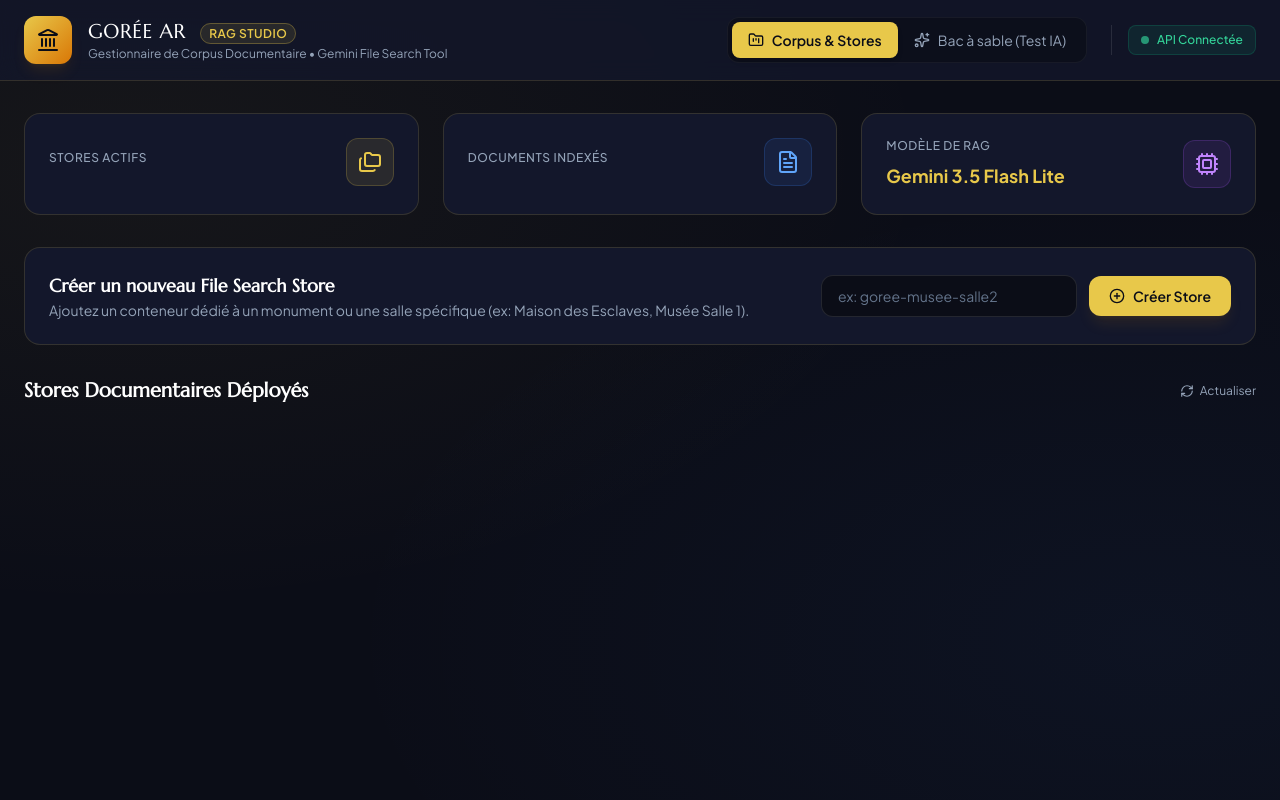
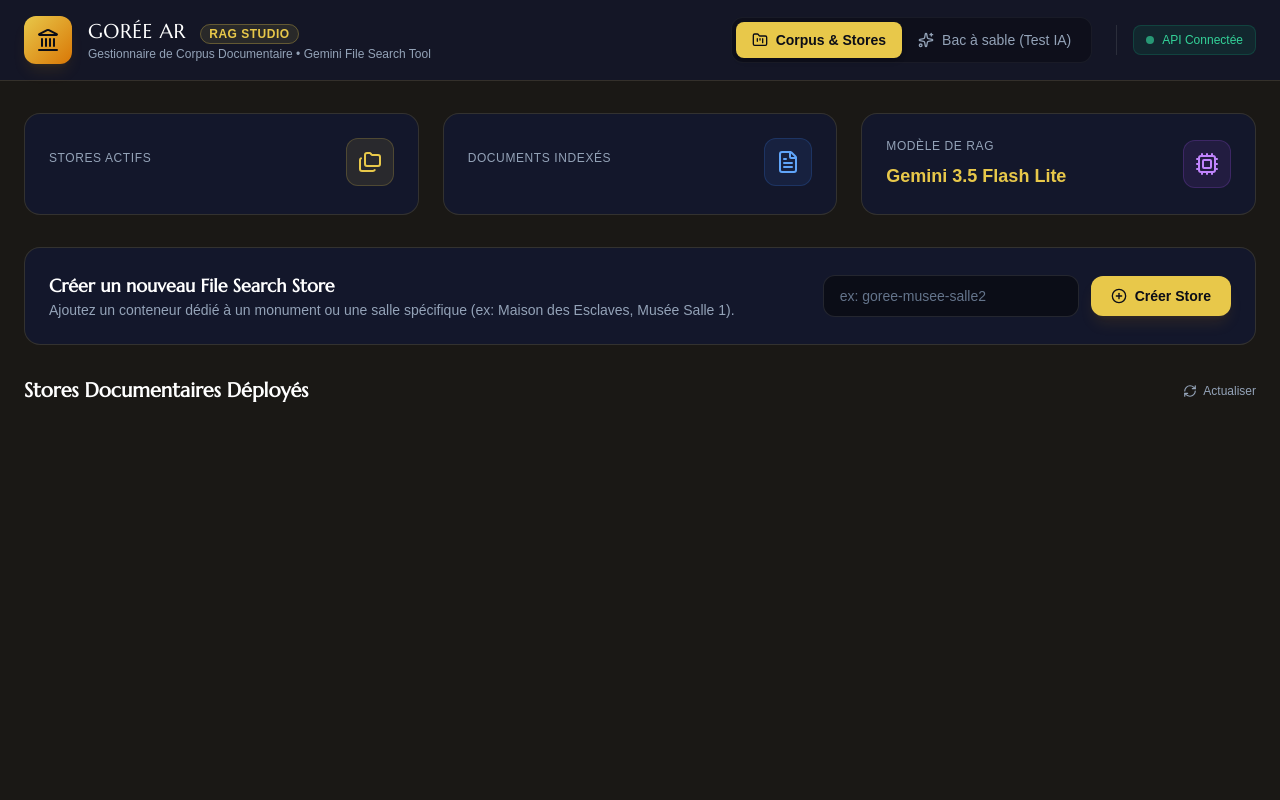
Before and after one commit to Jonathandu241/rag_dashboard, a FastAPI app: page / in a window 1280 px wide. Run offline with FastAPI, Linux system fonts and the light colour scheme; some libraries are stand-ins or nearby versions.

Commit message:
style: tokens couleur clair/sombre + polices Marcellus/IBM Plex

```diff
--- a/static/css/app.css
+++ b/static/css/app.css
@@ -1,12 +1,48 @@
-body {
-    background-color: #0B0D17;
-    background-image:
-        radial-gradient(at 10% 20%, rgba(232, 200, 74, 0.05) 0px, transparent 50%),
-        radial-gradient(at 90% 80%, rgba(59, 130, 246, 0.05) 0px, transparent 50%);
+/* Charte "Gorée AR" — back-office corpus documentaire.
+   Registre éditorial : chaux (bg), basalte (ink), laiton (accent). Zéro dégradé. */
+
+:root {
+  --bg: #F2EEE6;
+  --surface: #FBFAF6;
+  --ink: #1E1B16;
+  --muted: #6B6459;
+  --line: #D8D1C2;
+  --accent: #9C7A24;
+  --accent-hover: #856619;
+  --danger: #8A3B2E;
 }
 
-.gold-gradient-text {
-    background: linear-gradient(135deg, #FFFFFF 0%, #E8C84A 100%);
-    -webkit-background-clip: text;
-    -webkit-text-fill-color: transparent;
+html.dark {
+  --bg: #1A1815;
+  --surface: #232019;
+  --ink: #E8E2D4;
+  --muted: #9A9184;
+  --line: #3A352C;
+  --accent: #C9A64E;
+  --accent-hover: #D8B45E;
+  --danger: #C56B58;
 }
+
+body {
+  background-color: var(--bg);
+  color: var(--ink);
+}
+
+/* Longueur de ligne confortable pour les paragraphes d'aide */
+.prose-help {
+  max-width: 62ch;
+  line-height: 1.6;
+}
+
+/* Barre latérale de l'onglet actif (filet laiton) */
+.nav-link-active {
+  box-shadow: inset 2px 0 0 0 var(--accent);
+}
+
+/* Respect de prefers-reduced-motion */
+@media (prefers-reduced-motion: reduce) {
+  *, *::before, *::after {
+    animation-duration: 0.01ms !important;
+    transition-duration: 0.01ms !important;
+  }
+}
--- a/templates/index.html
+++ b/templates/index.html
@@ -7,7 +7,7 @@
     <!-- Fonts -->
     <link rel="preconnect" href="https://fonts.googleapis.com">
     <link rel="preconnect" href="https://fonts.gstatic.com" crossorigin>
-    <link href="https://fonts.googleapis.com/css2?family=Marcellus&family=Plus+Jakarta+Sans:wght@300;400;500;600;700&display=swap" rel="stylesheet">
+    <link href="https://fonts.googleapis.com/css2?family=Marcellus&family=IBM+Plex+Sans:wght@400;500;600&family=IBM+Plex+Mono:wght@400&display=swap" rel="stylesheet">
     <!-- Tailwind & Alpine.js -->
     <script src="https://cdn.tailwindcss.com"></script>
     <script defer src="https://cdn.jsdelivr.net/npm/alpinejs@3.x.x/dist/cdn.min.js"></script>
@@ -40,13 +40,9 @@
         }
     </script>
     <style>
-        body {
-            background-color: #0B0D17;
-            background-image:
-                radial-gradient(at 10% 20%, rgba(232, 200, 74, 0.05) 0px, transparent 50%),
-                radial-gradient(at 90% 80%, rgba(59, 130, 246, 0.05) 0px, transparent 50%);
-        }
+      /* les tokens et le fond sont dans /static/css/app.css */
     </style>
+    <link rel="stylesheet" href="/static/css/app.css">
 </head>
 <body class="text-slate-100 font-sans min-h-screen flex flex-col antialiased" x-data="ragApp()" x-init="init()">
 
```
